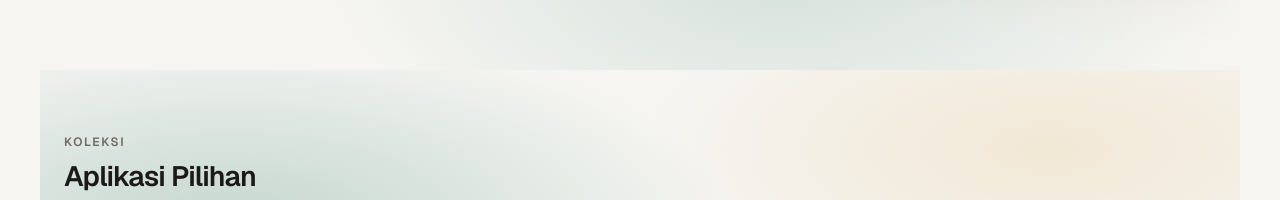
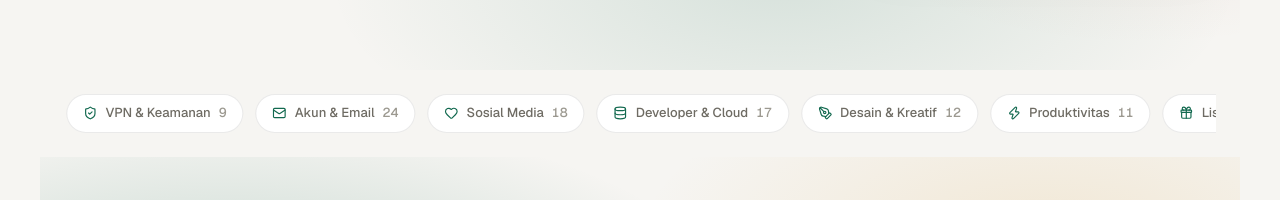
Before and after one commit to tokowebno/serbapremium, a Next.js app: page / in a window 1280 px wide. Shown: the part 566-766 px from the top of the page. Built offline with nearby package versions, Linux system fonts and the light colour scheme; no server answers; the database is empty.

Commit message:
Animasi baru: marquee kategori, underline navbar, geser Lihat detail, statistik produk

```diff
--- a/app/aplikasi/[slug]/page.tsx
+++ b/app/aplikasi/[slug]/page.tsx
@@ -12,6 +12,7 @@ import { SectionHeader } from "@/components/ui/empty-state";
 import { AppGrid } from "@/components/storefront/app-grid";
 import { AddToCartButton } from "@/components/storefront/add-to-cart";
 import { ProductTabs } from "@/components/storefront/product-tabs";
+import { ProductStats } from "@/components/storefront/product-stats";
 
 interface Props {
   params: Promise<{ slug: string }>;
@@ -58,6 +59,8 @@ export default async function AppDetailPage({ params }: Props) {
           <div className="mt-4">
             <Rating value={app.rating} count={app.ratingCount} size={15} />
           </div>
+
+          <ProductStats downloads={app.downloads} ratingCount={app.ratingCount} stock={app.stock} />
 
           <p className="mt-4 text-[15px] font-medium">{app.tagline}</p>
           <p className="mt-3 text-[15px] leading-7 text-fg-muted">{app.description}</p>
--- a/app/globals.css
+++ b/app/globals.css
@@ -308,3 +308,23 @@
     display: none;
   }
 }
+
+/* Marquee — strip berjalan horizontal. Transform-only, berhenti saat hover. */
+@keyframes tk-marquee {
+  from {
+    transform: translateX(0);
+  }
+  to {
+    transform: translateX(-50%);
+  }
+}
+
+.marquee-track {
+  display: flex;
+  width: max-content;
+  animation: tk-marquee 32s linear infinite;
+}
+
+.marquee:hover .marquee-track {
+  animation-play-state: paused;
+}
--- a/app/page.tsx
+++ b/app/page.tsx
@@ -6,6 +6,7 @@ import { CategoryCard } from "@/components/storefront/category-card";
 import { AppGrid } from "@/components/storefront/app-grid";
 import { PromoBanner } from "@/components/storefront/promo-banner";
 import { Hero } from "@/components/storefront/hero";
+import { CategoryMarquee } from "@/components/storefront/category-marquee";
 import { Reveal } from "@/components/ui/reveal";
 
 export const metadata: Metadata = {
@@ -26,6 +27,12 @@ export default function HomePage() {
   return (
     <>
       <Hero />
+
+      <div className="tk-container">
+        <Reveal>
+          <CategoryMarquee />
+        </Reveal>
+      </div>
 
       <section className="glass-backdrop tk-container py-16">
         <SectionHeader
--- /dev/null
+++ b/components/storefront/category-marquee.tsx
@@ -0,0 +1,31 @@
+import { api } from "@/lib/api";
+import { cn } from "@/lib/utils";
+
+/**
+ * Strip kategori berjalan horizontal — berhenti saat cursor di atasnya.
+ * Konten digandakan dua kali agar loop mulus (translateX -50%).
+ */
+export function CategoryMarquee({ className }: { className?: string }) {
+  const cats = api.categories.withCount().filter((c) => c.count > 0);
+  const items = [...cats, ...cats]; // duplikat untuk loop mulus
+
+  return (
+    <div
+      className={cn("marquee relative overflow-hidden py-6 select-none", className)}
+      aria-hidden="true"
+    >
+      <div className="marquee-track items-center gap-3 pr-3">
+        {items.map((c, i) => (
+          <span
+            key={`${c.id}-${i}`}
+            className="flex shrink-0 items-center gap-2 rounded-full border border-border bg-surface px-4 py-2 text-[13px] font-medium text-fg-muted"
+          >
+            <c.icon size={14} className="text-accent" />
+            {c.name}
+            <span className="text-fg-faint tabular-nums">{c.count}</span>
+          </span>
+        ))}
+      </div>
+    </div>
+  );
+}
--- a/components/storefront/navbar.tsx
+++ b/components/storefront/navbar.tsx
@@ -60,9 +60,10 @@ export function Navbar() {
                   <Link
                     key={l.label}
                     href={l.href}
-                    className="rounded-md px-3 py-1.5 text-[13.5px] font-medium text-fg-muted transition-colors hover:text-fg"
+                    className="group relative rounded-md px-3 py-1.5 text-[13.5px] font-medium text-fg-muted transition-colors hover:text-fg"
                   >
                     {l.label}
+                    <span className="absolute inset-x-3 -bottom-0.5 h-px origin-left scale-x-0 bg-accent transition-transform duration-300 ease-smooth group-hover:scale-x-100" />
                   </Link>
                 ))}
               </div>
--- a/components/storefront/product-card.tsx
+++ b/components/storefront/product-card.tsx
@@ -83,7 +83,7 @@ export function ProductCard({ app, index = 0 }: { app: App; index?: number }) {
 
         <div className="mt-4 flex items-baseline justify-between border-t border-border pt-4">
           <Price value={app.price} original={app.originalPrice} size="sm" />
-          <span className="text-[13px] font-medium text-accent opacity-0 transition-opacity group-hover:opacity-100">
+          <span className="translate-x-1 text-[13px] font-medium text-accent opacity-0 transition-all duration-300 ease-smooth group-hover:translate-x-0 group-hover:opacity-100">
             Lihat detail
           </span>
         </div>
--- /dev/null
+++ b/components/storefront/product-stats.tsx
@@ -0,0 +1,30 @@
+"use client";
+
+import { CountUp } from "@/components/ui/count-up";
+import { formatCompact } from "@/lib/utils";
+
+export function ProductStats({
+  downloads,
+  ratingCount,
+  stock,
+}: {
+  downloads: number;
+  ratingCount: number;
+  stock: number;
+}) {
+  const items = [
+    { label: "Unduhan", value: formatCompact(downloads) },
+    { label: "Ulasan", value: `${ratingCount.toLocaleString("id-ID")}` },
+    { label: "Stok", value: stock > 0 ? `${stock.toLocaleString("id-ID")}` : "Habis" },
+  ];
+  return (
+    <div className="mt-5 grid grid-cols-3 gap-3">
+      {items.map((s) => (
+        <div key={s.label} className="rounded-lg border border-border bg-surface-2/60 px-4 py-3">
+          <p className="text-[11px] font-semibold tracking-wide text-fg-faint uppercase">{s.label}</p>
+          <p className="mt-0.5 text-lg font-semibold tracking-tight tabular-nums">{s.value}</p>
+        </div>
+      ))}
+    </div>
+  );
+}
--- /dev/null
+++ b/components/ui/count-up.tsx
@@ -0,0 +1,38 @@
+"use client";
+
+import { animate, useInView } from "framer-motion";
+import { useEffect, useRef, useState } from "react";
+
+/**
+ * Angka menghitung naik saat elemen masuk viewport.
+ * Ponytail: tanpa ribet — cukup untuk statistik & jumlah.
+ */
+export function CountUp({
+  to,
+  duration = 1.2,
+  className,
+}: {
+  to: number;
+  duration?: number;
+  className?: string;
+}) {
+  const ref = useRef<HTMLSpanElement>(null);
+  const inView = useInView(ref, { once: true, margin: "-40px" });
+  const [val, setVal] = useState(0);
+
+  useEffect(() => {
+    if (!inView) return;
+    const controls = animate(0, to, {
+      duration,
+      ease: [0.22, 1, 0.36, 1],
+      onUpdate: (v) => setVal(Math.round(v)),
+    });
+    return () => controls.stop();
+  }, [inView, to, duration]);
+
+  return (
+    <span ref={ref} className={className}>
+      {val.toLocaleString("id-ID")}
+    </span>
+  );
+}
```
